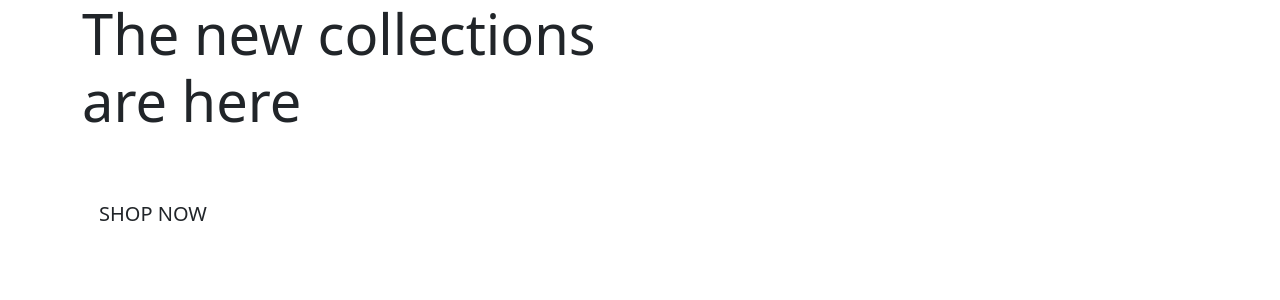
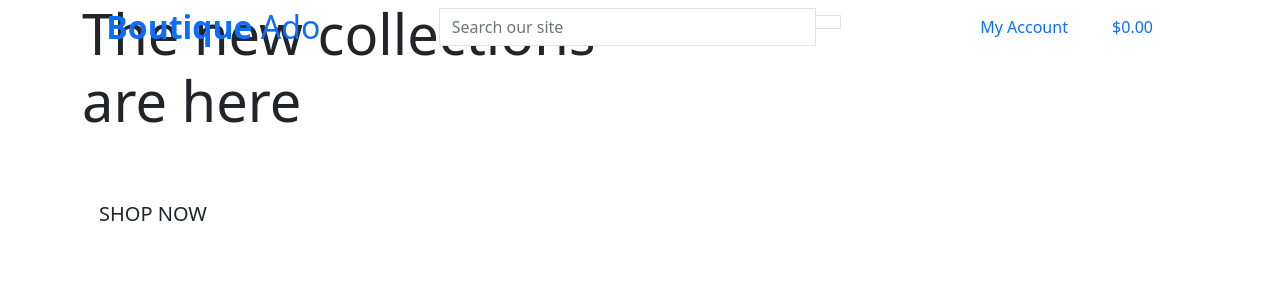
Before and after one commit to JamesSinnott1994/boutique_ado_v1, a Django app: page / in a window 1280 px wide. Shown: the top 300 px of the page. Run offline with Django 3.2, Linux system fonts and the light colour scheme.

Commit message:
added main page header

```diff
--- a/templates/base.html
+++ b/templates/base.html
@@ -29,7 +29,67 @@
     <title>Boutique Ado {% block extra_title %}{% endblock %}</title>
   </head>
   <body>
-      <header class="container-fluid fixed-top"></header>
+    <header class="container-fluid fixed-top">
+        <div class="row">
+            <div class="col-12 col-lg-4 my-auto py-1 py-lg-0 text-center text-lg-left">
+                <a href="{% url 'home' %}" class="nav-link main-logo-link">
+                    <h2 class="logo-font text-black my-0"><strong>Boutique</strong> Ado</h2>
+                </a>
+            </div>
+            <div class="col-12 col-lg-4 my-auto py-1 py-lg-0">
+                <form method="GET" action="">
+                    <div class="input-group w-100">
+                        <input class="form-control border border-black rounded-0" type="text" name="q" placeholder="Search our site">
+                        <div class="input-group-append">
+                            <button class="form-control btn btn-black border border-black rounded-0" type="submit">
+                                <span class="icon">
+                                    <i class="fas fa-search"></i>
+                                </span>
+                            </button>
+                        </div>
+                    </div>
+                </form>
+            </div>
+            <div class="col-12 col-lg-4 my-auto py-1 py-lg-0">
+                <ul class="list-inline list-unstyled text-center text-lg-right my-0">
+                    <li class="list-inline-item dropdown">
+                        <a class="text-black nav-link" href="#" id="user-options" data-toggle="dropdown" aria-haspopup="true" aria-expanded="false">
+                            <div class="text-center">
+                                <div><i class="fas fa-user fa-lg"></i></div>
+                                <p class="my-0">My Account</p>
+                            </div>
+                        </a>
+                        <div class="dropdown-menu border-0" aria-labelledby="user-options">
+                            {% if request.user.is_authenticated %}
+                                {% if request.user.is_superuser %}
+                                    <a href="" class="dropdown-item">Product Management</a>
+                                {% endif %}
+                                <a href="" class="dropdown-item">My Profile</a>
+                                <a href="{% url 'account_logout' %}" class="dropdown-item">Logout</a>
+                            {% else %}
+                                <a href="{% url 'account_signup' %}" class="dropdown-item">Register</a>
+                                <a href="{% url 'account_login' %}" class="dropdown-item">Login</a>
+                            {% endif %}
+                        </div>
+                    </li>
+                    <li class="list-inline-item">
+                        <a class="{% if grand_total %}text-info font-weight-bold{% else %}text-black{% endif %} nav-link" href="">
+                            <div class="text-center">
+                                <div><i class="fas fa-shopping-bag fa-lg"></i></div>
+                                <p class="my-0">
+                                    {% if grand_total %}
+                                        ${{ grand_total|floatformat:2 }}
+                                    {% else %}
+                                        $0.00
+                                    {% endif %}
+                                </p>
+                            </div>
+                        </a>
+                    </li>
+                </ul>
+            </div>
+        </div>
+    </header>
 
     {% if messages %}
         <div class="message-container"></div>
@@ -43,10 +103,7 @@
 
     {% block postloadjs %}
     {% endblock %}
-    <!-- Option 2: Separate Popper and Bootstrap JS -->
-    <!--
-    <script src="https://cdn.jsdelivr.net/npm/@popperjs/core@2.9.2/dist/umd/popper.min.js" integrity="sha384-IQsoLXl5PILFhosVNubq5LC7Qb9DXgDA9i+tQ8Zj3iwWAwPtgFTxbJ8NT4GN1R8p" crossorigin="anonymous"></script>
-    <script src="https://cdn.jsdelivr.net/npm/bootstrap@5.0.2/dist/js/bootstrap.min.js" integrity="sha384-cVKIPhGWiC2Al4u+LWgxfKTRIcfu0JTxR+EQDz/bgldoEyl4H0zUF0QKbrJ0EcQF" crossorigin="anonymous"></script>
-    -->
+
+
   </body>
 </html>
```
Lines whose indentation alone changed are shown as unchanged.
